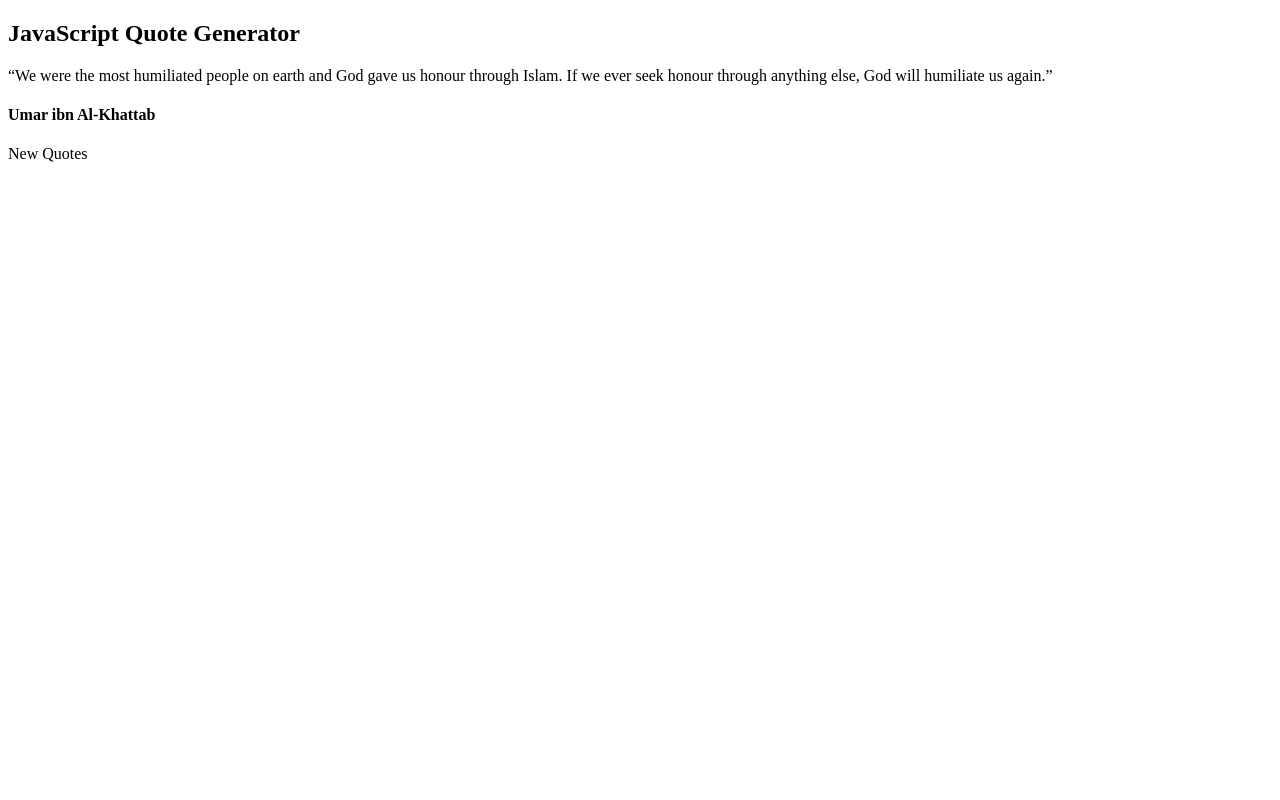
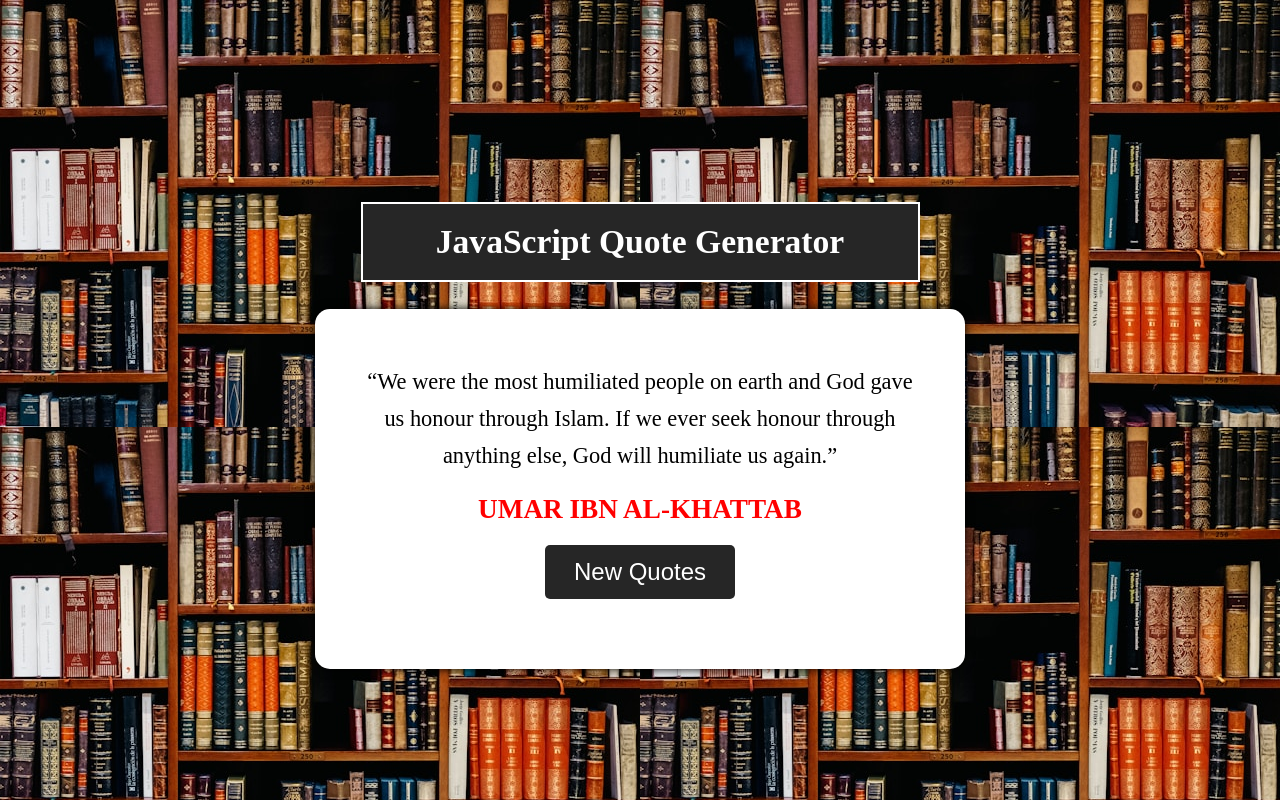
Before and after one commit to abubakar1010/quote_generator, a plain HTML site: page index.html in a window 1280 px wide. Drawn offline with Linux system fonts and the light colour scheme.

Commit message:
finished styles on project

```diff
--- a/index.html
+++ b/index.html
@@ -15,14 +15,16 @@
             <h2>JavaScript Quote Generator</h2>
         </div>
 
-        <div class="maincontent">
-            <span class="quotes">“We were the most humiliated people on earth and God gave us honour through Islam. If we ever seek honour through anything else, God will humiliate us again.”
+        <div class="main-content">
+            <div class="text">
+                <span class="quotes">“We were the most humiliated people on earth and God gave us honour through Islam. If we ever seek honour through anything else, God will humiliate us again.”
                 </span>
+            </div>
 
                 <h4 class="person"> Umar ibn Al-Khattab</h4>
 
                 <div class="quotes-btn-container">
-                    <div class="btn">New Quotes</div>
+                    <button class="btn">New Quotes</button>
                 </div>
         </div>
     </section>
--- a/styles/style.css
+++ b/styles/style.css
@@ -1,3 +1,12 @@
+/* default styles  */
+
+*{
+    margin: 0;
+    padding: 0;
+    box-sizing: border-box;
+
+}
+
 
 @import url('https://fonts.googleapis.com/css2?family=Roboto:wght@400;500;700&display=swap');
 
@@ -18,3 +27,66 @@
     font-weight: 700;
     font-style: normal;
   }
+
+
+  body{
+
+    display: flex;
+    justify-content: center;
+    align-items: center;
+    height: 100vh;
+    text-align: center;
+    background: url('../assets/images/library-main.jpg');
+  }
+
+  .container{
+    height: 450px;
+    width: 650px;
+    /* background-color: white; */
+  }
+
+  .header{
+    background-color: #262626;
+    color: white;
+    border: 2px solid white;
+    padding: 19px 12px;
+    width: 86%;
+    margin: 27px auto;
+    font-size: 1.4rem;
+  }
+
+  .main-content{
+    width: 100%;
+    height: 360px;
+    background-color: white;
+    padding: 55px 40px 65px;
+    box-shadow: 0 0 10px;
+    border-radius: 15px;
+  }
+
+  .main-content .text{
+    font-size: 1.4rem;
+    line-height: 2.3rem;
+  }
+
+  .main-content .person{
+    font-size: 1.7rem;
+    margin-top: 20px;
+    color: red;
+    text-transform: uppercase;
+  }
+
+  .main-content .btn{
+    font-size: 1.5rem;
+    background-color: #262626;
+    color: white;
+    padding: 13px 29px;
+    border-radius: 5px;
+    margin-top: 20px;
+    border: 0;
+  }
+
+
+  .main-content button:active{
+    background-color: lightgreen;
+  }
```
Also changed, not shown: assets/images/library-main.jpg (added), 1 other file.
